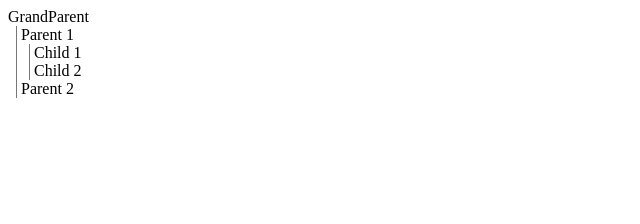
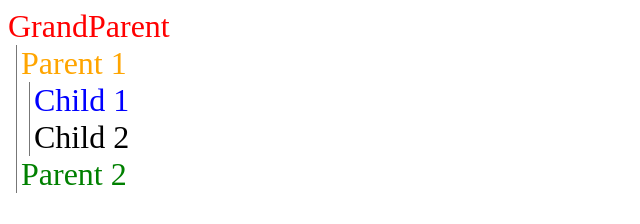
Before and after one commit to YuriyL-Git/WebDevJavaScriptCourse-cont-, a plain HTML site: page Dom-traversal.html in a window 1280 px wide. Shown: the whole page, without its empty margins (0-640 px from the left). Drawn offline with Linux system fonts and the light colour scheme.

Commit message:
dom trav complete

```diff
--- a/Dom-traversal.html
+++ b/Dom-traversal.html
@@ -4,6 +4,11 @@
     <meta charset="UTF-8">
     <title>Document</title>
     <style>
+        div {
+            color: black;
+            font-size: 2rem
+        }
+
         div > div {
             margin-left: .5rem;
             padding-left: .25rem;
@@ -13,11 +18,11 @@
     <script defer src="Dom-traversal.js"></script>
 </head>
 <body>
-<div id="grand-parent">
+<div id="grand-parent" class="grand-parent-class">
     GrandParent
     <div>
         Parent 1
-        <div> Child 1</div>
+        <div id="child-one"> Child 1</div>
         <div> Child 2</div>
     </div>
     <div>Parent 2</div>
--- a/Dom-traversal.js
+++ b/Dom-traversal.js
@@ -0,0 +1,13 @@
+const grandParent = document.querySelector('#grand-parent')
+grandParent.style.color = 'red'
+
+const parentOne = grandParent.children[0]
+parentOne.style.color = 'orange'
+const parentTwo = parentOne.nextElementSibling
+parentTwo.style.color = 'green'
+
+const childOne = parentOne.children[0]
+childOne.style.color = 'blue'
+
+const childOne1 = document.querySelector("#child-one")
+ parentOne1 = childOne1.parentElement
```
